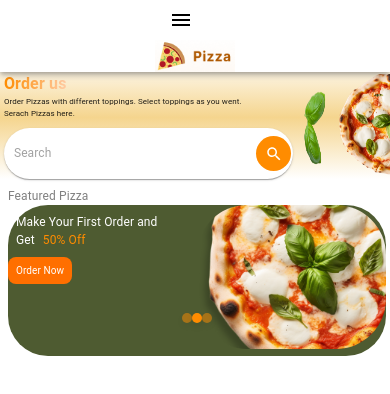
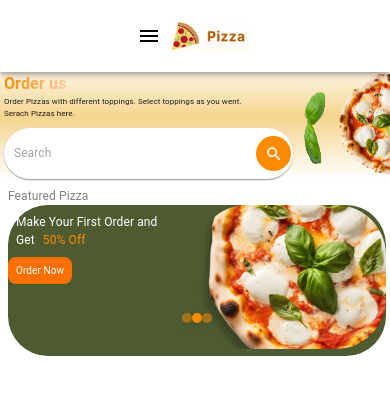
Before and after one commit to getye/Pizza-Ordering-App, a React (Create React App) app in the folder client/: page / in a window 390 px wide. Shown: the top 394 px of the page. Built offline with nearby package versions, Linux system fonts and the light colour scheme.

Commit message:
Responsive nav bar

```diff
--- a/client/src/navigations/mainbar.js
+++ b/client/src/navigations/mainbar.js
@@ -403,17 +403,25 @@ export const MainBar = (props) => {
               </>
             )}
             {(isMobile)&&(
-              <>
-            <IconButton
+              <Box
+                  sx={{
+                    display: 'flex',
+                    justifyContent: 'space-between',
+                    alignItems: 'center', // Align items vertically in the center
+                    padding: '16px', // Optional: Add padding for spacing
+                  }}
+                >
+              <IconButton
                 color="inherit"
                 aria-label="open drawer"
                 edge="start"
-                sx={{ mr: 2, display: { sm: 'none' } }} // Hamburger icon only visible on mobile
-                onClick={handleDrawerToggle}>
+                sx={{ display: { sm: 'none' } }} // Hamburger icon only visible on mobile
+                onClick={handleDrawerToggle}
+              >
                 <MenuIcon />
-            </IconButton>
-            <img src={pizza} alt="Pizza Logo" style={{ width: '80px', marginBottom: { xs: 1, sm: 0 } }} />
-            </>
+              </IconButton>
+              <img src={pizza} alt="Pizza Logo" style={{ width: '80px' }} />
+            </Box>
             )}
             {(isMobile && mobileOpen) && (
               <>
```
Also changed, not shown: 8 other files (tests, documents, lock files or other folders).
